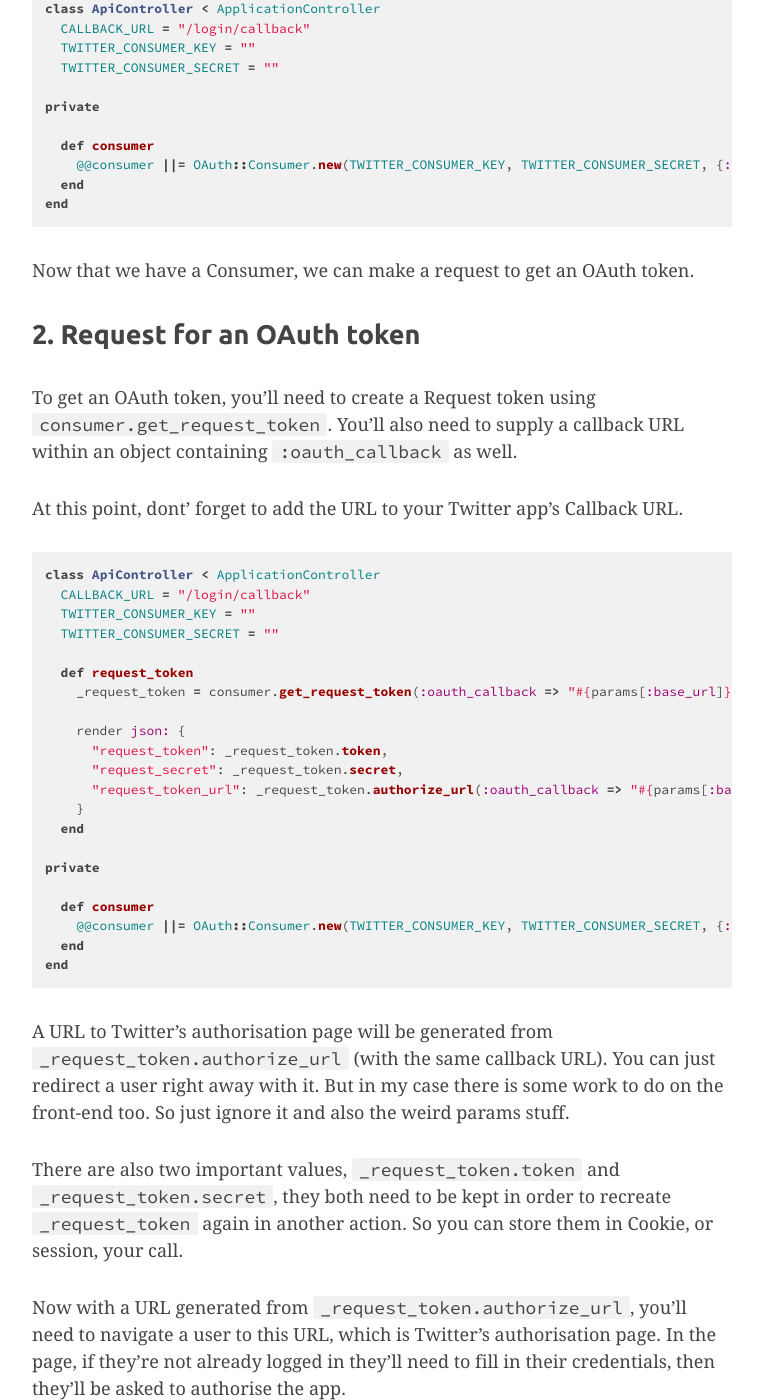
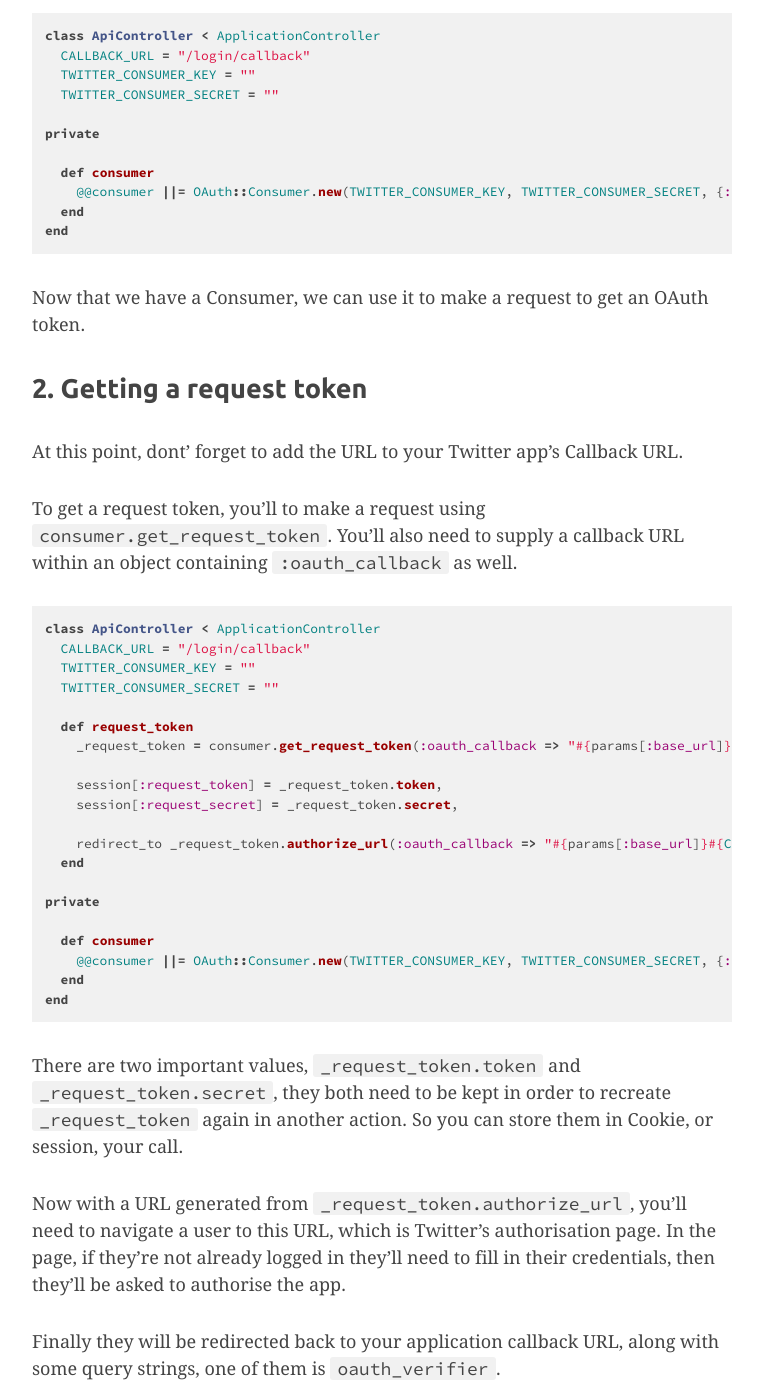
Before and after one commit to phatograph/blog, a Jekyll site: the page built from _posts/2019-02-06-rails-oauth-with-twitter.markdown, in a window 1280 px wide and 1400 px high, scrolled down 979 px. Shown: the whole window, without its empty margins (308-1071 px from the left). Built offline with Jekyll 4.4.1, drawn with Linux system fonts in a browser that asks for light colours; some web fonts are replaced; comment, search, counter and statistics services are not loaded; some of the changed text lies outside the part shown.

Commit message:
Rewrite a bit

```diff
--- a/_posts/2019-02-06-rails-oauth-with-twitter.markdown
+++ b/_posts/2019-02-06-rails-oauth-with-twitter.markdown
@@ -20,14 +20,14 @@ and since I'm working on a Rails application so I just have a go with [Ruby OAut
 
 ### 1. Create a Consumer object
 
-A consumer object will be used to get a request token. According to Ruby OAuth, here's how to do so.
+A Consumer object will be used to get both OAuth token and Access token. To create it, according to Ruby OAuth, here's how to do so.
 
 {% highlight ruby %}
 OAuth::Consumer.new(TWITTER_CONSUMER_KEY, TWITTER_CONSUMER_SECRET, {:site => "https://api.twitter.com"})
 {% endhighlight%}
 
-And since this object can be reuseable, we can make use of [Or Equals](http://www.rubyinside.com/what-rubys-double-pipe-or-equals-really-does-5488.html)
-like this.
+And since this object is reuseable, we can make use of [Or Equals](http://www.rubyinside.com/what-rubys-double-pipe-or-equals-really-does-5488.html)
+and put it in a controller like this.
 
 {% highlight ruby %}
 class ApiController < ApplicationController
@@ -43,14 +43,14 @@ private
 end
 {% endhighlight%}
 
-Now that we have a Consumer, we can make a request to get an OAuth token.
+Now that we have a Consumer, we can use it to make a request to get an OAuth token.
 
-### 2. Request for an OAuth token
-
-To get an OAuth token, you'll need to create a Request token using `consumer.get_request_token`.
-You'll also need to supply a callback URL within an object containing `:oauth_callback` as well.
+### 2. Getting a request token
 
 At this point, dont' forget to add the URL to your Twitter app's Callback URL.
+
+To get a request token, you'll to make a request using `consumer.get_request_token`.
+You'll also need to supply a callback URL within an object containing `:oauth_callback` as well.
 
 {% highlight ruby %}
 class ApiController < ApplicationController
@@ -61,11 +61,10 @@ class ApiController < ApplicationController
   def request_token
     _request_token = consumer.get_request_token(:oauth_callback => "#{params[:base_url]}#{CALLBACK_URL}")
 
-    render json: {
-      "request_token": _request_token.token,
-      "request_secret": _request_token.secret,
-      "request_token_url": _request_token.authorize_url(:oauth_callback => "#{params[:base_url]}#{CALLBACK_URL}"),
-    }
+    session[:request_token] = _request_token.token,
+    session[:request_secret] = _request_token.secret,
+
+    redirect_to _request_token.authorize_url(:oauth_callback => "#{params[:base_url]}#{CALLBACK_URL}"),
   end
 
 private
@@ -76,11 +75,7 @@ private
 end
 {% endhighlight%}
 
-A URL to Twitter's authorisation page will be generated from `_request_token.authorize_url` (with the same callback URL).
-You can just redirect a user right away with it. But in my case there is some work to do
-on the front-end too. So just ignore it and also the weird params stuff.
-
-There are also two important values, `_request_token.token` and `_request_token.secret`, they both need to be kept
+There are two important values, `_request_token.token` and `_request_token.secret`, they both need to be kept
 in order to recreate `_request_token` again in another action. So you can store them in Cookie, or session, your call.
 
 Now with a URL generated from `_request_token.authorize_url`, you'll need to navigate a user to this URL, which is Twitter's authorisation page.
@@ -88,7 +83,7 @@ In the page, if they're not already logged in they'll need to fill in their cred
 
 Finally they will be redirected back to your application callback URL, along with some query strings, one of them is `oauth_verifier`.
 
-### 3. Request for an Access token
+### 3. Getting an Access token
 
 Since a user will be landed in another action (in this case, `ApiController#access_token`),
 so access to `_request_token` from `ApiController#request_token` is lost.
@@ -102,15 +97,9 @@ _request_token = OAuth::RequestToken.from_hash(consumer, {
 })
 {% endhighlight%}
 
-Almost there! Now we have the `_request_token` back, and also `oauth_verifier` from Twitter. We can make a request for an Access token.
-
-{% highlight ruby %}
-access_token = _request_token.get_access_token(oauth_verifier: params[:oauth_verifier])
-{% endhighlight%}
-
-And finally, Access token get! You can any further request to Twitter using this token as you like. It's all yours now.
-
-To put it all together, the whole controller would look like this.
+Almost there! Now we have the `_request_token` back, and also `oauth_verifier` from Twitter. We can make a request for an Access token
+using `_request_token.get_access_token`.
+You'll also need to supply an OAuth verifier within an object containing `:oauth_verifier` as well.
 
 {% highlight ruby %}
 class ApiController < ApplicationController
@@ -121,17 +110,16 @@ class ApiController < ApplicationController
   def request_token
     _request_token = consumer.get_request_token(:oauth_callback => "#{params[:base_url]}#{CALLBACK_URL}")
 
-    render json: {
-      "request_token": _request_token.token,
-      "request_secret": _request_token.secret,
-      "request_token_url": _request_token.authorize_url(:oauth_callback => "#{params[:base_url]}#{CALLBACK_URL}"),
-    }
+    session[:request_token] = _request_token.token
+    session[:request_secret] = _request_token.secret
+
+    redirect_to _request_token.authorize_url(:oauth_callback => "#{params[:base_url]}#{CALLBACK_URL}"),
   end
 
   def access_token
     _request_token = OAuth::RequestToken.from_hash(consumer, {
-      oauth_token: params[:request_token_token],
-      oauth_token_secret: params[:request_token_secret]
+      oauth_token: session[:request_token],
+      oauth_token_secret: session[:request_secret],
     })
 
     access_token = _request_token.get_access_token(oauth_verifier: params[:oauth_verifier])
```
Also changed, not shown: other parts of _posts/2019-02-06-rails-oauth-with-twitter.markdown (+2 -0 lines).
